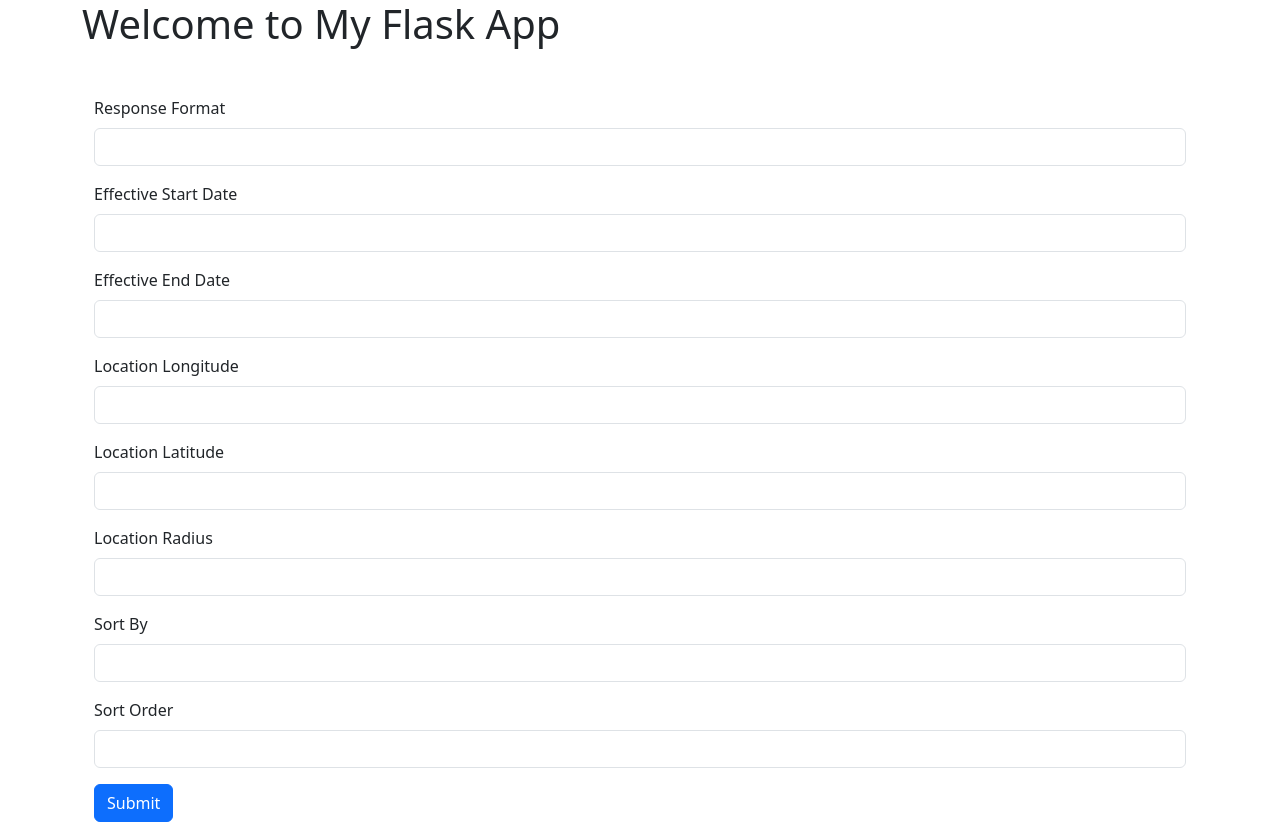
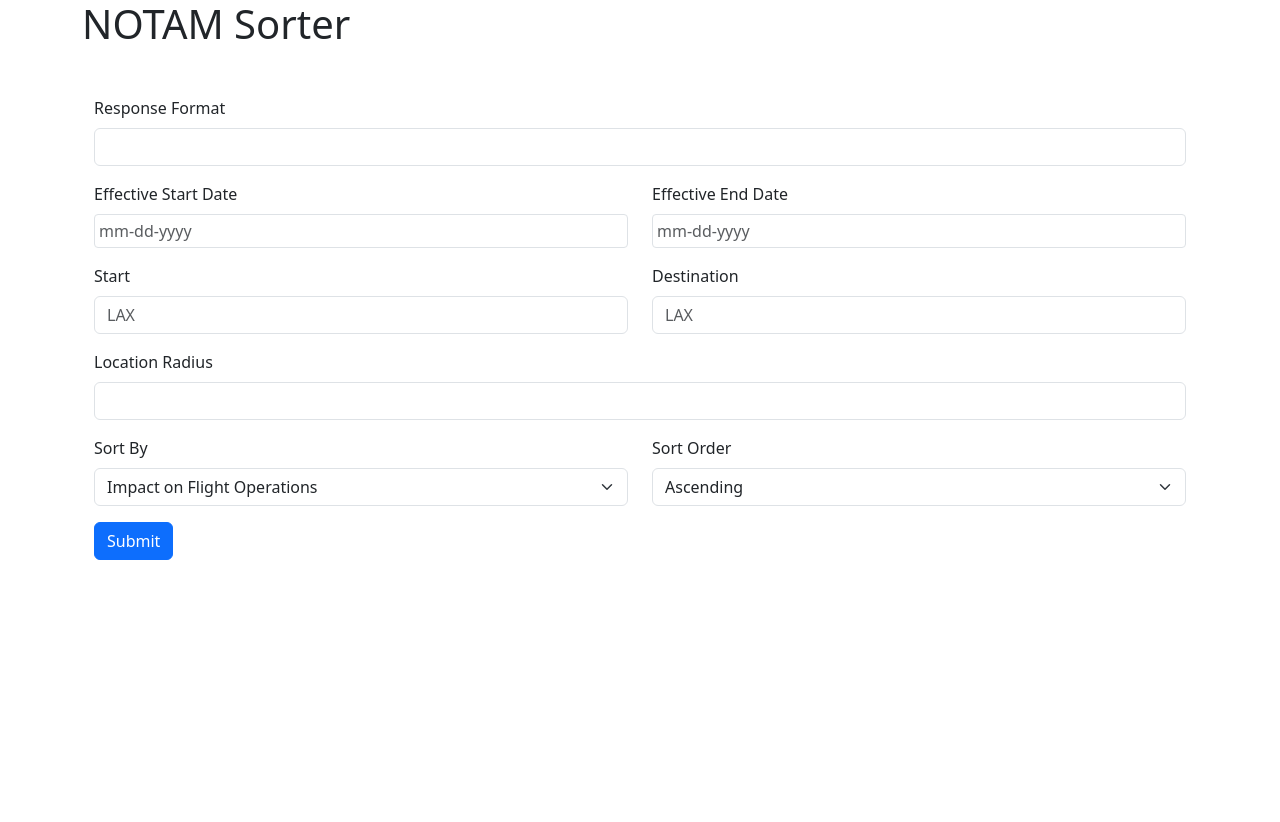
Before and after one commit to Gabrieldowen/NOTAM_API_Example, a Flask app: page / in a window 1280 px wide. After the commit the page ends 560 px from the top, so only its background shows below. Run offline with Flask 3, Linux system fonts and the light colour scheme; parts of the project's set-up code (start-up, migrations or seed data) failed here and were passed over; some libraries are stand-ins or nearby versions.

Commit message:
Updated index.html

```diff
--- a/templates/index.html
+++ b/templates/index.html
@@ -2,43 +2,70 @@
 
 {% block content %}
 <div class="container">
-    <h1>Welcome to My Flask App</h1>
+    <h1>NOTAM Sorter</h1>
       <div class="container mt-5">
         <form method="POST">
             <div class="mb-3">
                 <label for="responseFormat" class="form-label">Response Format</label>
                 <input type="text" class="form-control" id="responseFormat" name="responseFormat">
             </div>
-            <div class="mb-3">
+			<div class="row">
+                <div class="col-md-6 mb-3">
                     <label for="effectiveStartDate" class="form-label">Effective Start Date</label>
-                <input type="text" class="form-control" id="effectiveStartDate" name="effectiveStartDate">
+                    <input type="text" class="form-control datepicker" id="effectiveStartDate" name="effectiveStartDate" placeholder="mm-dd-yyyy" autocomplete="off">
                 </div>
-            <div class="mb-3">
+                <div class="col-md-6 mb-3">
                     <label for="effectiveEndDate" class="form-label">Effective End Date</label>
-                <input type="text" class="form-control" id="effectiveEndDate" name="effectiveEndDate">
+                    <input type="text" class="form-control datepicker" id="effectiveEndDate" name="effectiveEndDate" placeholder="mm-dd-yyyy" autocomplete="off">
                 </div>
-            <div class="mb-3">
-                <label for="locationLongitude" class="form-label">Location Longitude</label>
-                <input type="text" class="form-control" id="locationLongitude" name="locationLongitude">
             </div>
-            <div class="mb-3">
-                <label for="locationLatitude" class="form-label">Location Latitude</label>
-                <input type="text" class="form-control" id="locationLatitude" name="locationLatitude">
+			<div class="row">
+                <div class="col-md-6 mb-3">
+                    <label for="start" class="form-label">Start</label>
+                    <input type="text" class="form-control" id="start" name="start" placeholder="LAX" autocomplete="off">
+                </div>
+                <div class="col-md-6 mb-3">
+                    <label for="Destination" class="form-label">Destination</label>
+                    <input type="text" class="form-control" id="Destination" name="Destination" placeholder="LAX" autocomplete="off">
+                </div>
             </div>
             <div class="mb-3">
                 <label for="locationRadius" class="form-label">Location Radius</label>
                 <input type="text" class="form-control" id="locationRadius" name="locationRadius">
             </div>
-            <div class="mb-3">
+            <div class="row">
+                <div class="col-md-6 mb-3">
                     <label for="sortBy" class="form-label">Sort By</label>
-                <input type="text" class="form-control" id="sortBy" name="sortBy">
+                    <select class="form-select" id="sortBy" name="sortBy">
+                        <option value="impact">Impact on Flight Operations</option>
+						<option value="severity">Severity</option>
+                        <option value="type">Type of NOTAM</option>
+                    </select>
                 </div>
-            <div class="mb-3">
+                <div class="col-md-6 mb-3">
                     <label for="sortOrder" class="form-label">Sort Order</label>
-                <input type="text" class="form-control" id="sortOrder" name="sortOrder">
+                    <select class="form-select" id="sortOrder" name="sortOrder">
+                        <option value="ascending">Ascending</option>
+                        <option value="descending">Descending</option>
+                    </select>
+                </div>
             </div>
             <button type="submit" class="btn btn-primary">Submit</button>
         </form>
     </div>
 </div>
+
+<script src="https://code.jquery.com/jquery-3.6.0.min.js"></script>
+<script src="https://cdn.jsdelivr.net/npm/bootstrap-datepicker@1.9.0/dist/js/bootstrap-datepicker.min.js"></script>
+
+<script>
+    $(document).ready(function () {
+        $('.datepicker').datepicker({
+            format: 'mm-dd-yyyy',
+            autoclose: true,
+            todayHighlight: true,
+        });
+    });
+</script>
+
 {% endblock %}
```
Lines whose indentation alone changed are shown as unchanged.
